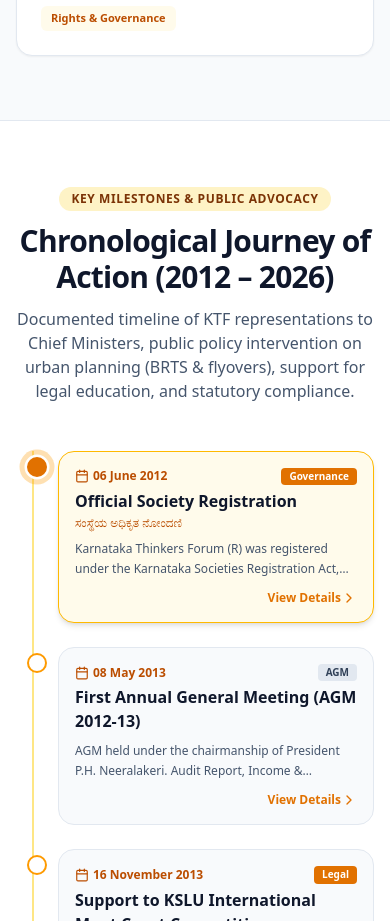
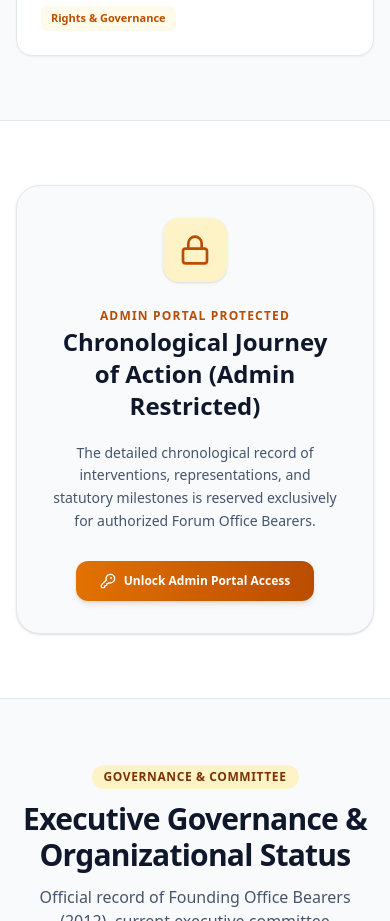
Before and after one commit to adhulappanavar/karnataka-thinkers-forum, a React (Vite) app: page / in a window 390 px wide. Shown: the part 7900-8821 px from the top of the page. Built offline with nearby package versions, Linux system fonts and the light colour scheme.

Commit message:
Restrict Chronological Journey of Action timeline section to Admin access only

```diff
--- a/src/App.tsx
+++ b/src/App.tsx
@@ -47,7 +47,7 @@
   };
 
   const handleNavClick = (sectionId: string) => {
-    if (sectionId === 'archive' && !isAdminAuthenticated) {
+    if ((sectionId === 'archive' || sectionId === 'timeline') && !isAdminAuthenticated) {
       setIsAdminModalOpen(true);
       return;
     }
@@ -96,8 +96,45 @@
         {/* 13 Statutory Objectives */}
         <Objectives lang={lang} />
 
-        {/* Chronological Timeline & Milestones */}
-        <TimelineSection lang={lang} />
+        {/* Chronological Timeline & Milestones (Admin Protected) */}
+        {isAdminAuthenticated ? (
+          <TimelineSection lang={lang} />
+        ) : (
+          <section id="timeline" className="py-16 bg-white dark:bg-slate-900 border-b border-slate-200 dark:border-slate-800">
+            <div className="max-w-4xl mx-auto px-4 text-center">
+              <div className="p-8 sm:p-12 rounded-3xl bg-slate-50 dark:bg-slate-800/80 border border-slate-200 dark:border-slate-700 space-y-5 shadow-sm">
+                <div className="w-16 h-16 rounded-2xl bg-amber-100 dark:bg-amber-950/80 text-amber-700 dark:text-amber-300 flex items-center justify-center mx-auto shadow-sm">
+                  <Lock className="w-8 h-8" />
+                </div>
+
+                <div className="space-y-2">
+                  <span className="text-xs font-extrabold uppercase tracking-widest text-amber-700 dark:text-amber-400">
+                    Admin Portal Protected
+                  </span>
+                  <h3 className="text-2xl sm:text-3xl font-black text-slate-900 dark:text-white">
+                    {lang === 'KN' ? 'ಇತಿಹಾಸ & ಸಾಧನೆಗಳು (ಆಡಳಿತ ಮಂಡಳಿಗೆ ಮಾತ್ರ)' : 'Chronological Journey of Action (Admin Restricted)'}
+                  </h3>
+                </div>
+
+                <p className="text-sm text-slate-600 dark:text-slate-300 max-w-xl mx-auto leading-relaxed">
+                  {lang === 'KN'
+                    ? 'ಈ ಸಾಲಿನ ಇತಿಹಾಸ ಮತ್ತು ಸಾಧನೆಗಳ ವಿವರವು ಆಡಳಿತ ಮಂಡಳಿಯ ಪದಾಧಿಕಾರಿಗಳಿಗೆ ಮಾತ್ರ ಲಭ್ಯವಿದೆ. ವೀಕ್ಷಿಸಲು ಆಡಳಿತ ಲಾಗಿನ್ ಮಾಡಿ.'
+                    : 'The detailed chronological record of interventions, representations, and statutory milestones is reserved exclusively for authorized Forum Office Bearers.'}
+                </p>
+
+                <div className="pt-2">
+                  <button
+                    onClick={() => setIsAdminModalOpen(true)}
+                    className="inline-flex items-center gap-2 px-6 py-3 rounded-xl text-xs font-bold text-white bg-gradient-to-r from-amber-600 to-amber-700 hover:from-amber-700 hover:to-amber-800 transition-all shadow-md active:scale-95"
+                  >
+                    <KeyRound className="w-4 h-4" />
+                    <span>{lang === 'KN' ? 'ಆಡಳಿತ ಲಾಗಿನ್ ಮಾಡಿ' : 'Unlock Admin Portal Access'}</span>
+                  </button>
+                </div>
+              </div>
+            </div>
+          </section>
+        )}
 
         {/* Governance & Leadership Committee */}
         <GovernanceSection
--- a/src/components/Navbar.tsx
+++ b/src/components/Navbar.tsx
@@ -31,7 +31,7 @@
     { id: 'overview', label: lang === 'KN' ? 'ಮುಖಪುಟ' : 'Overview', icon: Building },
     { id: 'focus-areas', label: lang === 'KN' ? '5 ಪ್ರಮುಖ ಕ್ಷೇತ್ರಗಳು' : '5 Focus Areas', icon: Scale },
     { id: 'objectives', label: lang === 'KN' ? 'ಉದ್ದೇಶಗಳು' : '13 Objectives', icon: FileText },
-    { id: 'timeline', label: lang === 'KN' ? 'ಇತಿಹಾಸ & ಸಾಧನೆಗಳು' : 'History & Timeline', icon: FileText },
+    { id: 'timeline', label: lang === 'KN' ? 'ಇತಿಹಾಸ & ಸಾಧನೆಗಳು' : 'History & Timeline', icon: FileText, isProtected: true },
     { id: 'governance', label: lang === 'KN' ? 'ಆಡಳಿತ ಮಂಡಳಿ' : 'Governance', icon: Users },
     { id: 'archive', label: lang === 'KN' ? 'ಡಿಜಿಟಲ್ ದಾಖಲೆಗಳು' : 'Digital Archive', icon: FileText, isProtected: true },
   ];
```
